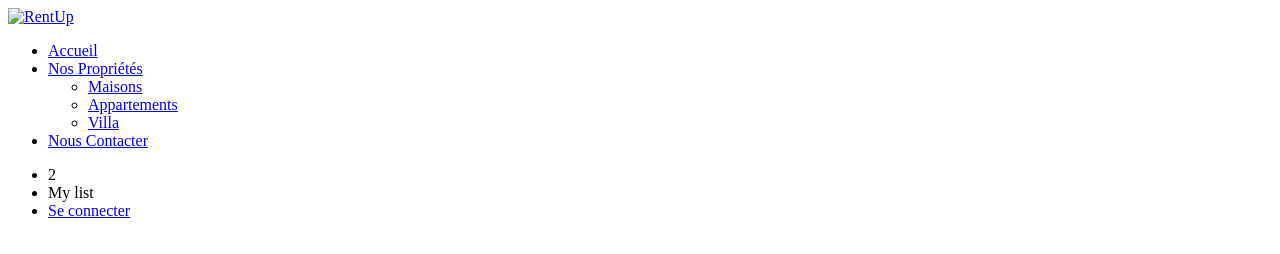
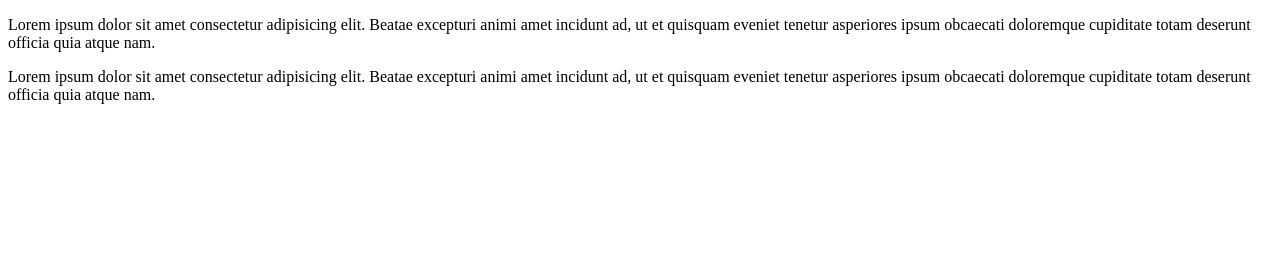
Before and after one commit to Saikou22/Saikou22.github.io, a plain HTML site: page index.html in a window 1280 px wide. Drawn offline with Linux system fonts and the light colour scheme.

Commit message:
Update index.html

```diff
--- a/index.html
+++ b/index.html
@@ -8,64 +8,12 @@
     <title> Run </title>
 </head>
 <body>
-   <header id="main-header">
-        <div class="container">
-            <div class="container-header">
-                <a href="index.html">
-                    <img src="images/logo.png" alt="RentUp" class="logo">
-                </a>
-                <div class="container-header-right">
-                    <nav class="main-navigation">
-                        <ul>
-                            <li>
-                                <a href="index.html">
-                                    Accueil
-                                </a>
-                            </li>
-                            <li class="sub-menu">
-                                <a href="properties.html">
-                                    Nos Propriétés
-                                </a>
-                                <ul>
-                                    <li>
-                                        <a href="#">Maisons</a>
-                                    </li>
-                                    <li>
-                                        <a href="#">Appartements</a>
-                                    </li>
-                                    <li>
-                                        <a href="#">Villa</a>
-                                    </li>
-                                </ul>
-                            </li>
-                            <li>
-                                <a href="contact.html">
-                                    Nous Contacter
-                                </a>
-                            </li>
-                        </ul>
-                    </nav>
-                    <nav class="user-navigation">
-                        <ul>
-                            <li class="number btn btn-primary">
-                                2
-                            </li>
-                            <li>
-                                My list
-                            </li>
-                            <li>
-                                <a href="login.html" class="btn btn-primary">
-                                    <i class="fa fa-sign-in" aria-hidden="true"></i>
-                                    Se connecter
-                                </a>
-                            </li>
-                        </ul>
-                    </nav>
-                </div>
-            </div>
-        </div>
-    </header>
-
+   <p>Lorem ipsum dolor sit amet consectetur adipisicing elit. Beatae excepturi animi amet incidunt ad,
+                        ut et quisquam eveniet tenetur asperiores ipsum obcaecati doloremque cupiditate totam deserunt
+                        officia quia atque nam.</p>
+    <p>Lorem ipsum dolor sit amet consectetur adipisicing elit. Beatae excepturi animi amet incidunt ad,
+                        ut et quisquam eveniet tenetur asperiores ipsum obcaecati doloremque cupiditate totam deserunt
+                        officia quia atque nam.</p>
 
 
 </body>
```
